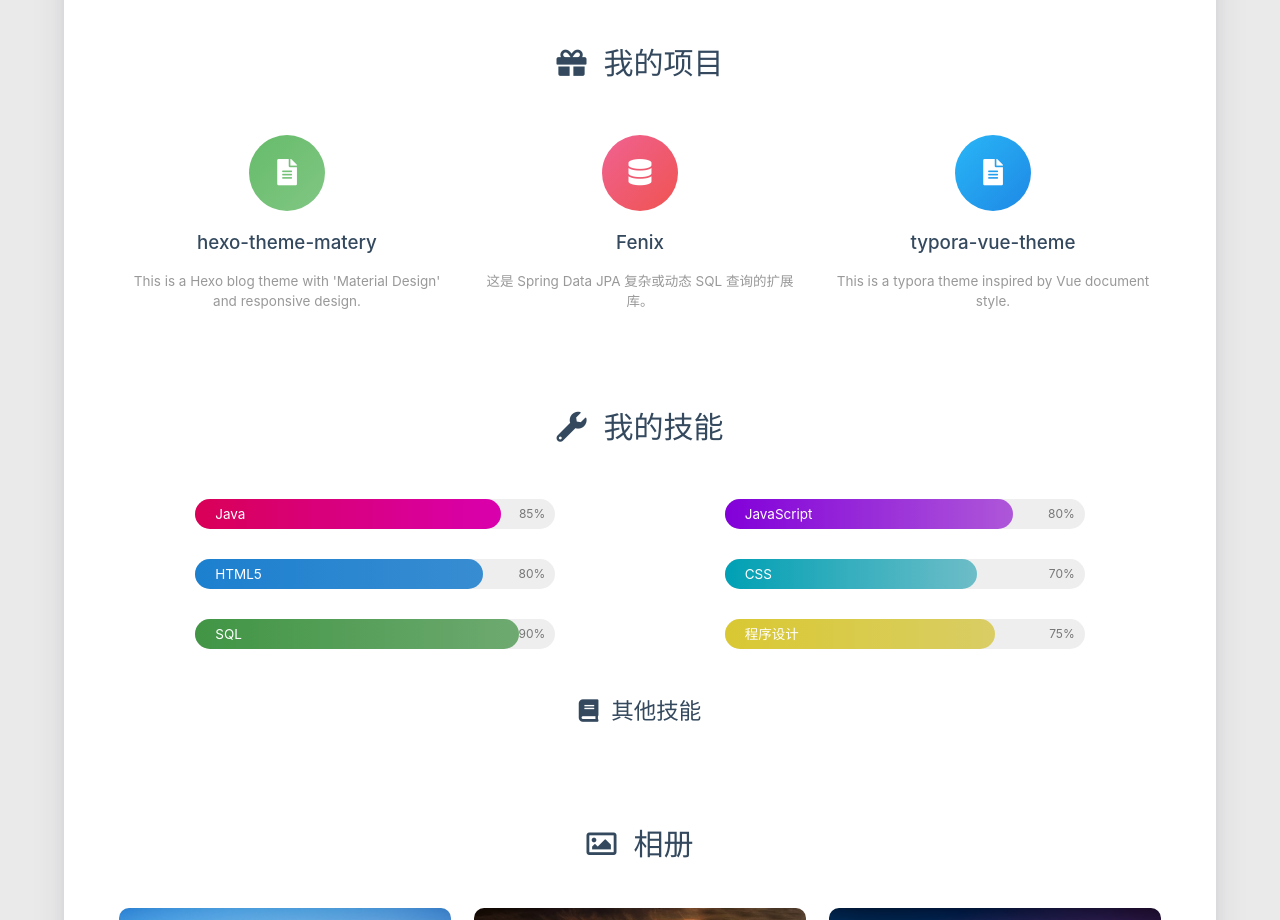
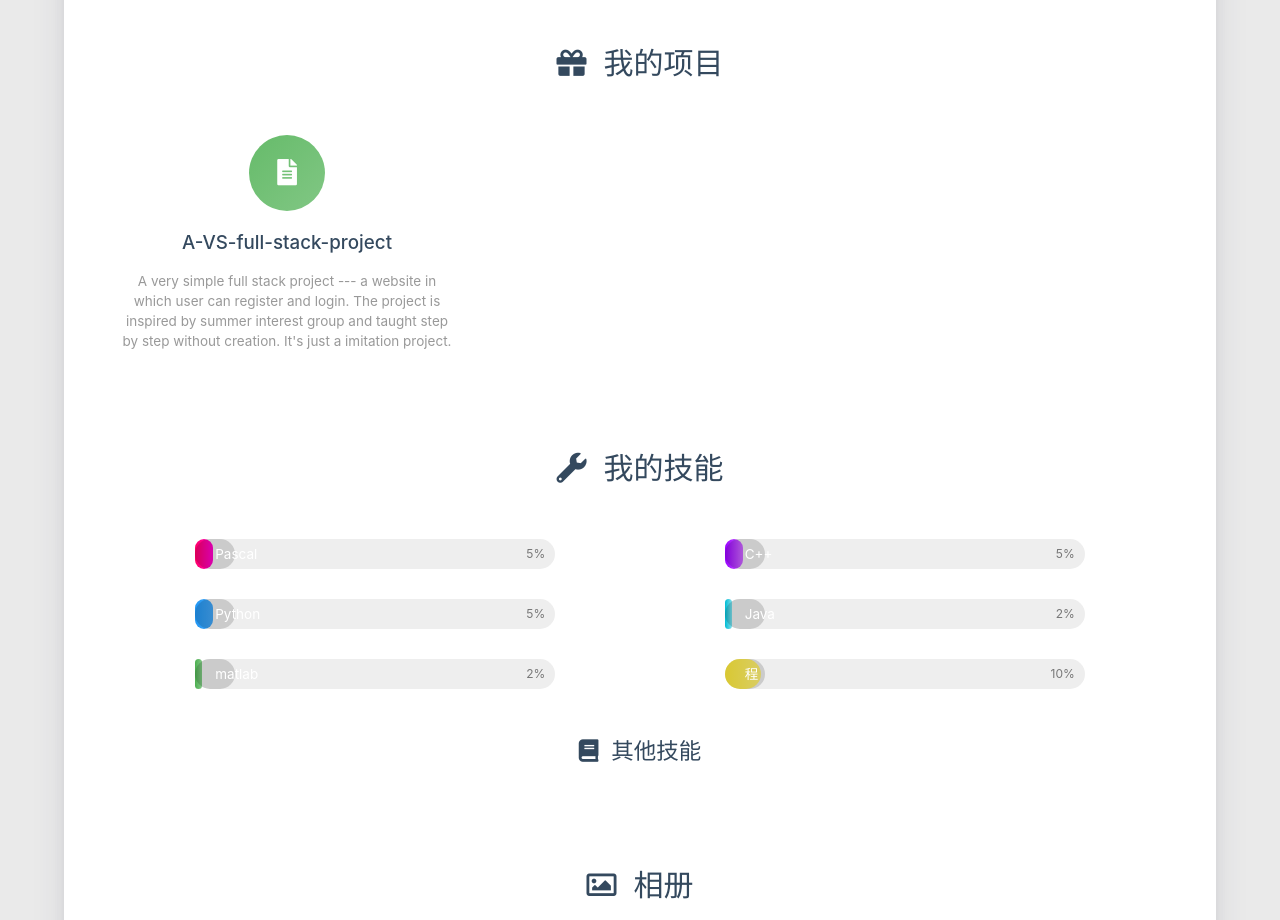
Before and after one commit to wolfvoid/wolfvoid.github.io, a plain HTML site: page about/index.html in a window 1280 px wide. Shown: the part 1360-2280 px from the top of the page. Drawn offline with nearby package versions, Linux system fonts and the light colour scheme; some packages are replaced by stand-ins of ours; no server answers; a script that the page names is missing.

Commit message:
Site updated: 2023-08-26 18:52:30

```diff
--- a/about/index.html
+++ b/about/index.html
@@ -644,40 +644,14 @@
 
         <div class="col s12 m6 l4" data-aos="fade-up">
             <div class="info center-align">
-                <a href="http://github.com/blinkfox/hexo-theme-matery" class="icon"
+                <a href="" class="icon"
                    style="background: linear-gradient(to bottom right, #66BB6A 0%, #81C784 100%)" target="_blank">
                     <i class="fas fa-file-alt"></i>
                 </a>
                 <div class="info-title">
-                    <a href="http://github.com/blinkfox/hexo-theme-matery" target="_blank">hexo-theme-matery</a>
+                    <a href="/null" target="_blank">A-VS-full-stack-project</a>
                 </div>
-                <div class="info-desc">This is a Hexo blog theme with &#39;Material Design&#39; and responsive design.</div>
-            </div>
-        </div>
-
-        <div class="col s12 m6 l4" data-aos="fade-up">
-            <div class="info center-align">
-                <a href="https://github.com/blinkfox/fenix" class="icon"
-                   style="background: linear-gradient(to bottom right, #F06292 0%, #EF5350 100%)" target="_blank">
-                    <i class="fas fa-database"></i>
-                </a>
-                <div class="info-title">
-                    <a href="https://github.com/blinkfox/fenix" target="_blank">Fenix</a>
-                </div>
-                <div class="info-desc">这是 Spring Data JPA 复杂或动态 SQL 查询的扩展库。</div>
-            </div>
-        </div>
-
-        <div class="col s12 m6 l4" data-aos="fade-up">
-            <div class="info center-align">
-                <a href="https://github.com/blinkfox/typora-vue-theme" class="icon"
-                   style="background: linear-gradient(to bottom right, #29B6F6 0%, #1E88E5 100%)" target="_blank">
-                    <i class="fas fa-file-alt"></i>
-                </a>
-                <div class="info-title">
-                    <a href="https://github.com/blinkfox/typora-vue-theme" target="_blank">typora-vue-theme</a>
-                </div>
-                <div class="info-desc">This is a typora theme inspired by Vue document style.</div>
+                <div class="info-desc">A very simple full stack project --- a website in which user can register and login. The project is inspired by summer interest group and taught step by step without creation. It&#39;s just a imitation project.</div>
             </div>
         </div>
 
@@ -700,10 +674,10 @@
         <div class="col s12 m6 l6" data-aos="fade-up">
             <div class="skillbar">
                 <div class="skillbar-title"
-                     style="background: linear-gradient(to right, #FF0066 0%, #FF00CC 100%); width: 85%">
-                    <span>Java</span>
+                     style="background: linear-gradient(to right, #FF0066 0%, #FF00CC 100%); width: 5%">
+                    <span>Pascal</span>
                 </div>
-                <div class="skill-bar-percent">85%</div>
+                <div class="skill-bar-percent">5%</div>
             </div>
         </div>
 
@@ -711,10 +685,10 @@
         <div class="col s12 m6 l6" data-aos="fade-up">
             <div class="skillbar">
                 <div class="skillbar-title"
-                     style="background: linear-gradient(to right, #9900FF 0%, #CC66FF 100%); width: 80%">
-                    <span>JavaScript</span>
+                     style="background: linear-gradient(to right, #9900FF 0%, #CC66FF 100%); width: 5%">
+                    <span>C++</span>
                 </div>
-                <div class="skill-bar-percent">80%</div>
+                <div class="skill-bar-percent">5%</div>
             </div>
         </div>
 
@@ -722,10 +696,10 @@
         <div class="col s12 m6 l6" data-aos="fade-up">
             <div class="skillbar">
                 <div class="skillbar-title"
-                     style="background: linear-gradient(to right, #2196F3 0%, #42A5F5 100%); width: 80%">
-                    <span>HTML5</span>
+                     style="background: linear-gradient(to right, #2196F3 0%, #42A5F5 100%); width: 5%">
+                    <span>Python</span>
                 </div>
-                <div class="skill-bar-percent">80%</div>
+                <div class="skill-bar-percent">5%</div>
             </div>
         </div>
 
@@ -733,10 +707,10 @@
         <div class="col s12 m6 l6" data-aos="fade-up">
             <div class="skillbar">
                 <div class="skillbar-title"
-                     style="background: linear-gradient(to right, #00BCD4 0%, #80DEEA 100%); width: 70%">
-                    <span>CSS</span>
+                     style="background: linear-gradient(to right, #00BCD4 0%, #80DEEA 100%); width: 2%">
+                    <span>Java</span>
                 </div>
-                <div class="skill-bar-percent">70%</div>
+                <div class="skill-bar-percent">2%</div>
             </div>
         </div>
 
@@ -744,10 +718,10 @@
         <div class="col s12 m6 l6" data-aos="fade-up">
             <div class="skillbar">
                 <div class="skillbar-title"
-                     style="background: linear-gradient(to right, #4CAF50 0%, #81C784 100%); width: 90%">
-                    <span>SQL</span>
+                     style="background: linear-gradient(to right, #4CAF50 0%, #81C784 100%); width: 2%">
+                    <span>matlab</span>
                 </div>
-                <div class="skill-bar-percent">90%</div>
+                <div class="skill-bar-percent">2%</div>
             </div>
         </div>
 
@@ -755,10 +729,10 @@
         <div class="col s12 m6 l6" data-aos="fade-up">
             <div class="skillbar">
                 <div class="skillbar-title"
-                     style="background: linear-gradient(to right, #FFEB3B 0%, #FFF176 100%); width: 75%">
+                     style="background: linear-gradient(to right, #FFEB3B 0%, #FFF176 100%); width: 10%">
                     <span>程序设计</span>
                 </div>
-                <div class="skill-bar-percent">75%</div>
+                <div class="skill-bar-percent">10%</div>
             </div>
         </div>
 
```
